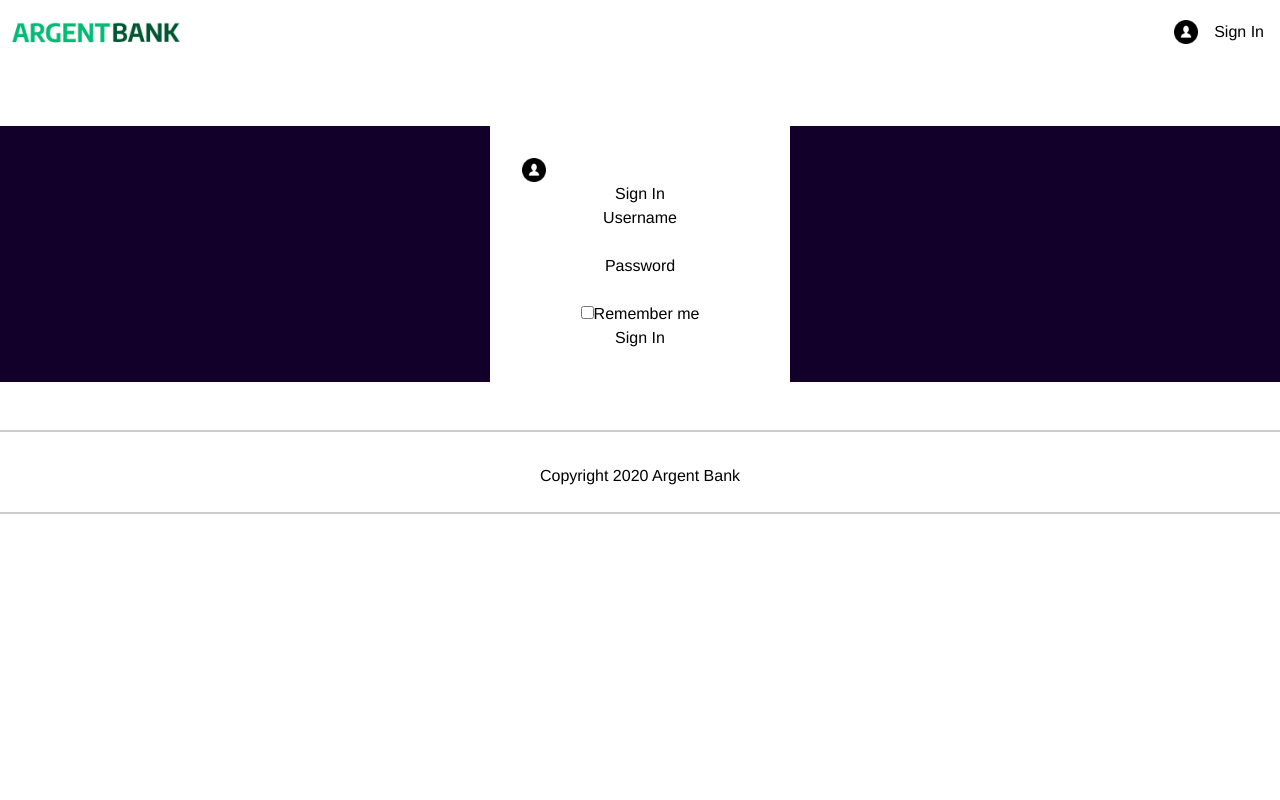
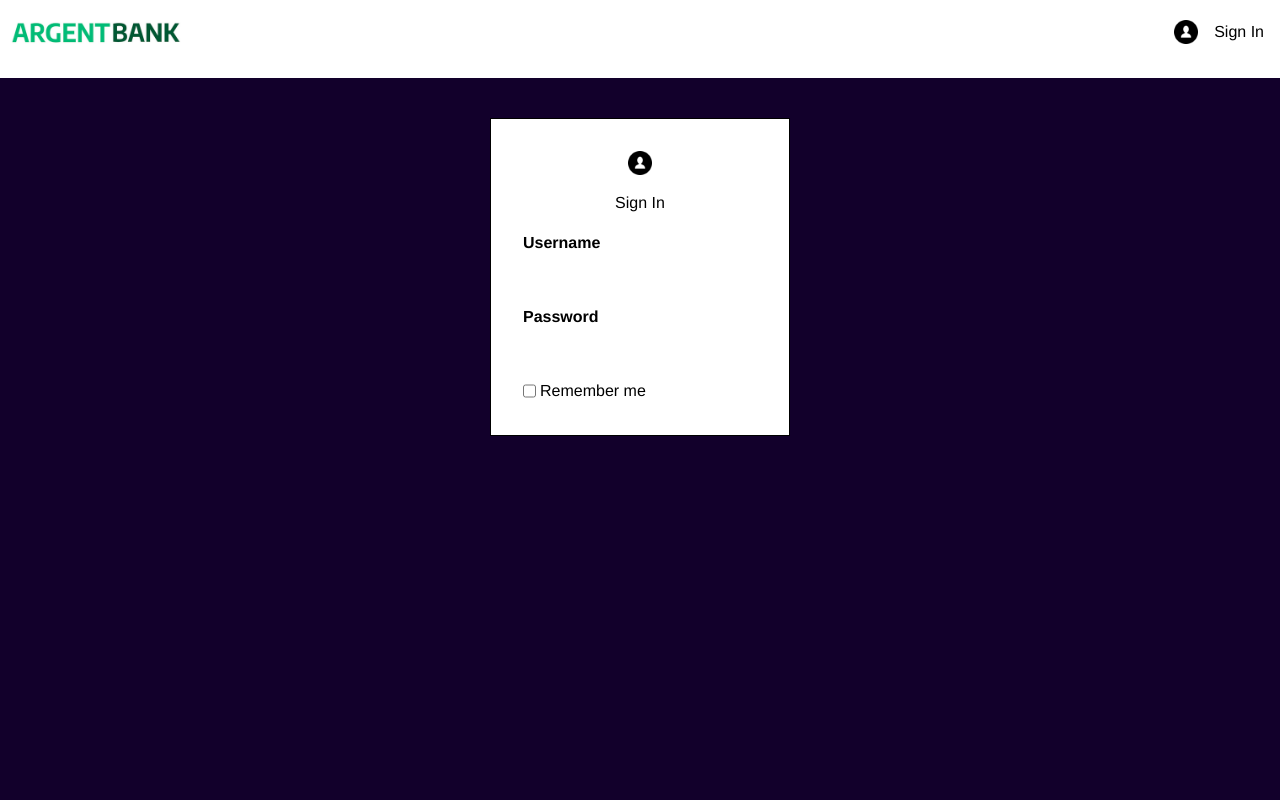
Before and after one commit to Berkpigh/IntWebP11_1, a React (Vite) app in the folder client/: page /login in a window 1280 px wide. Shown: the top 800 px of the page. Built offline with nearby package versions, Linux system fonts and the light colour scheme.

Commit message:
Sign in 1/2

```diff
--- a/client/src/pages/SignIn.jsx
+++ b/client/src/pages/SignIn.jsx
@@ -40,31 +40,47 @@ const SignIn = () => {
     }
   }
   return (
-    <div className="flex-1 bg-dark">
-      <section className="box-border bg-white w-300px m-auto my-12 p-8">
-        <img className="w-6 h-6 " src={userprofile} alt="profile utilisateur" />
-        <h1>Sign In</h1>
+    <div className="flex-1 bg-dark min-h-screen">
+      <div className="p-10">
+        <div className="box-border border bg-white w-300px  mx-auto p-8 ">
+          <img
+            className="w-6 h-6 m-auto"
+            src={userprofile}
+            alt="profile utilisateur"
+          />
+          <h1 className="my-4">Sign In</h1>
           <form>
-          <div className="input-wrapper">
-            <label htmlFor="username">Username</label>
-            <input type="text" id="username" />
+            <div className="flex flex-col text-left mb-4">
+              <label className="font-bold" htmlFor="username">
+                Username
+              </label>
+              <input className="p-5px" type="text" id="username" />
             </div>
-          <div className="input-wrapper">
-            <label htmlFor="password">Password</label>
-            <input type="password" id="password" />
+            <div className="flex flex-col text-left mb-4">
+              <label className="font-bold" htmlFor="password">
+                Password
+              </label>
+              <input className="p-5px" type="password" id="password" />
             </div>
-          <div className="input-remember">
-            <input type="checkbox" id="remember-me" />
-            <label htmlFor="remember-me">Remember me</label>
+            <div className="flex">
+              <input className="" type="checkbox" id="remember-me" />
+              <label className="mx-1" htmlFor="remember-me">
+                Remember me
+              </label>
             </div>
             {/* <!-- PLACEHOLDER DUE TO STATIC SITE --> */}
-          <a href="./user.html" className="sign-in-button">
+            {/*             <input
+              className="my-4 w-full p-2 text-lg font-bold bg-submit"
+              type="text"
+              id="signinbutton"
+            >
               Sign In
-          </a>
+            </input> */}
             {/* <!-- SHOULD BE THE BUTTON BELOW --> */}
             {/* <!-- <button className="sign-in-button">Sign In</button> --> */}
           </form>
-      </section>
+        </div>
+      </div>
     </div>
   )
 }
--- a/client/tailwind.config.js
+++ b/client/tailwind.config.js
@@ -32,6 +32,10 @@ export default {
     },
     backgroundColor: {
       dark: '#12002b',
+      submit: '#00bc77',
+    },
+    padding: {
+      '5px': '5px',
     },
     extend: {
       backgroundImage: {
```
Lines whose indentation alone changed are shown as unchanged.
